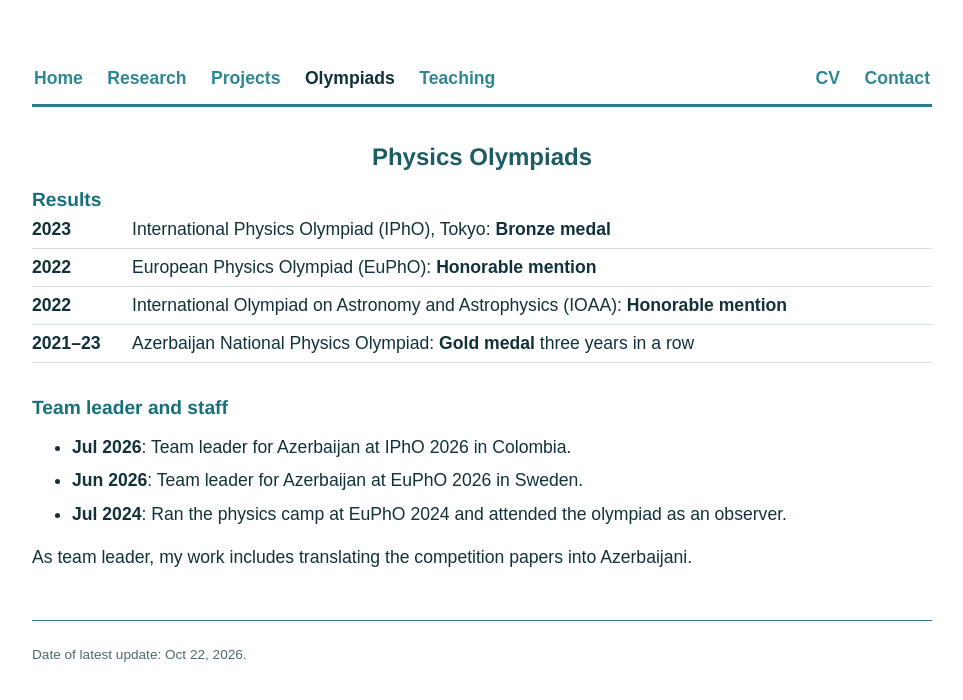
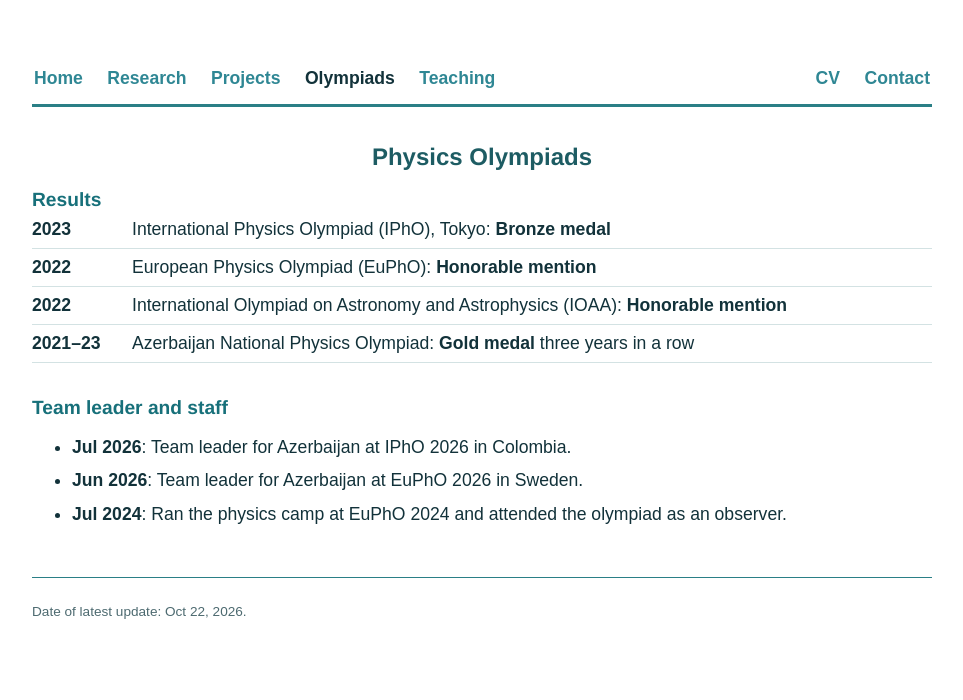
Before and after one commit to NijatAbbasov06/NijatAbbasov06.github.io, a plain HTML site: page olympiads.html in a window 1280 px wide. Shown: the whole page, without its empty margins (158-1121 px from the left). Drawn offline with Linux system fonts and the light colour scheme.

Commit message:
Add files via upload

```diff
--- a/olympiads.html
+++ b/olympiads.html
@@ -40,7 +40,6 @@
     <li><b>Jun 2026</b>: Team leader for Azerbaijan at EuPhO 2026 in Sweden.</li>
     <li><b>Jul 2024</b>: Ran the physics camp at EuPhO 2024 and attended the olympiad as an observer.</li>
   </ul>
-  <p>As team leader, my work includes translating the competition papers into Azerbaijani.</p>
 
   <footer>
     <p>Date of latest update: Oct 22, 2026.</p>
```
